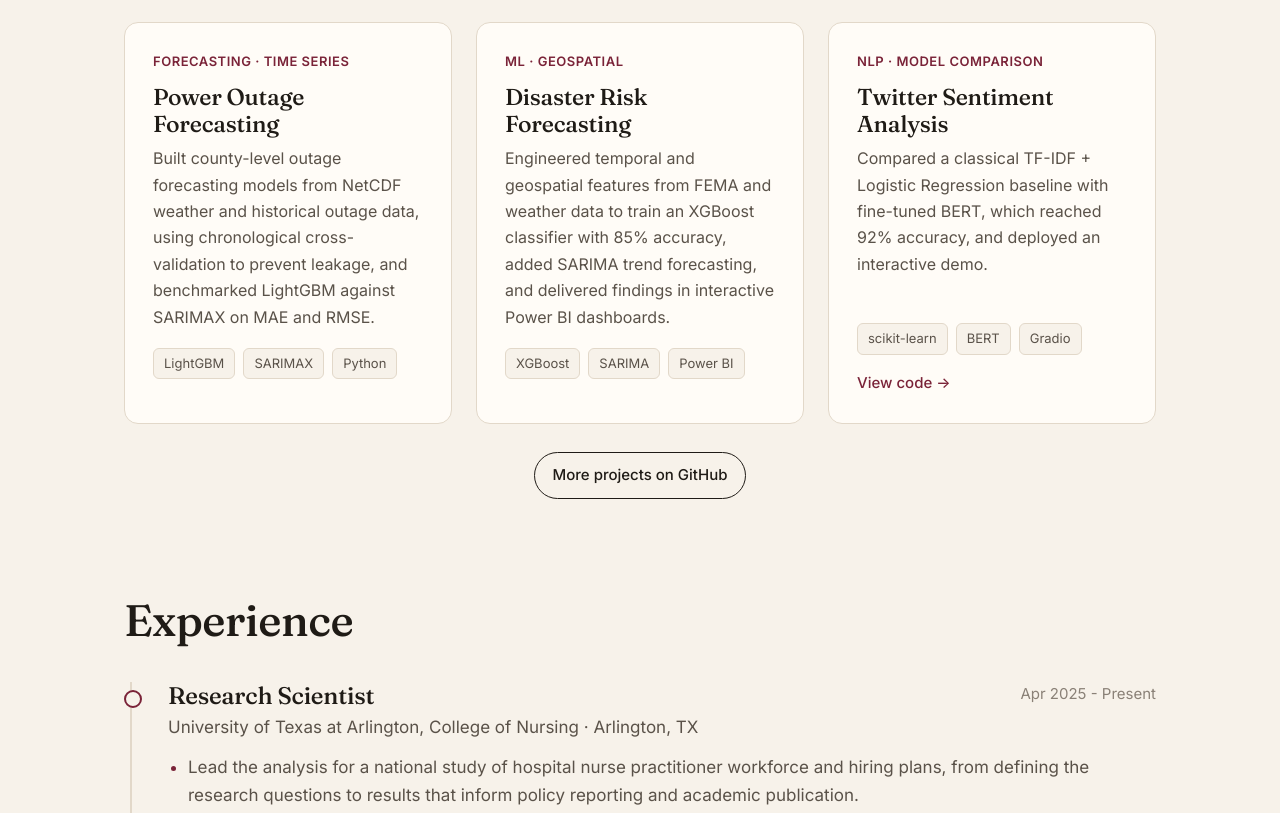
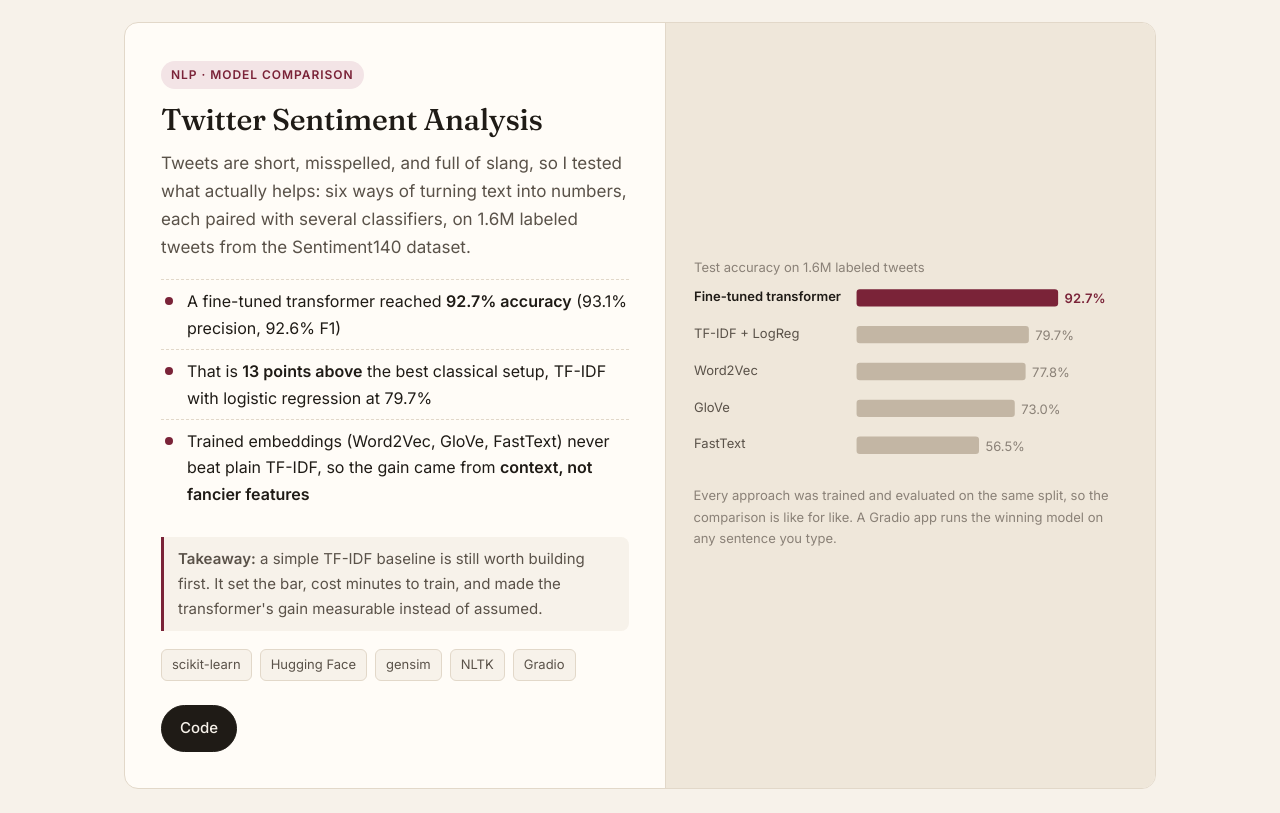
Before and after one commit to SmrithiChembath/smrithichembath.github.io, a plain HTML site: page index.html in a window 1280 px wide. Shown: the part 2826-3639 px from the top of the page. Drawn offline with Linux system fonts and the light colour scheme.

Commit message:
Feature Twitter sentiment project

```diff
--- a/index.html
+++ b/index.html
@@ -138,7 +138,7 @@
     .pipeline .step:last-child { border-bottom: none; }
   }
   /* project grid */
-  .grid { display: grid; grid-template-columns: repeat(3, 1fr); gap: 24px; }
+  .grid { display: grid; grid-template-columns: repeat(2, 1fr); gap: 24px; }
   .card {
     background: var(--card); border: 1px solid var(--line); border-radius: var(--radius);
     padding: 28px; display: flex; flex-direction: column; transition: transform .15s ease, box-shadow .15s ease;
@@ -359,6 +359,33 @@
       </div>
     </article>
 
+    <article class="featured">
+      <div class="body">
+        <span class="pill">NLP · Model comparison</span>
+        <h3>Twitter Sentiment Analysis</h3>
+        <p>Tweets are short, misspelled, and full of slang, so I tested what actually helps: six ways of turning text into numbers, each paired with several classifiers, on 1.6M labeled tweets from the Sentiment140 dataset.</p>
+        <ul class="results">
+          <li>A fine-tuned transformer reached <strong>92.7% accuracy</strong> (93.1% precision, 92.6% F1)</li>
+          <li>That is <strong>13 points above</strong> the best classical setup, TF-IDF with logistic regression at 79.7%</li>
+          <li>Trained embeddings (Word2Vec, GloVe, FastText) never beat plain TF-IDF, so the gain came from <strong>context, not fancier features</strong></li>
+        </ul>
+        <p class="caveat"><strong>Takeaway:</strong> a simple TF-IDF baseline is still worth building first. It set the bar, cost minutes to train, and made the transformer's gain measurable instead of assumed.</p>
+        <div class="stack"><span>scikit-learn</span><span>Hugging Face</span><span>gensim</span><span>NLTK</span><span>Gradio</span></div>
+        <div class="links">
+          <a href="https://github.com/SmrithiChembath/SentimentAnalysisForTwitterData" class="btn solid" target="_blank" rel="noopener">Code</a>
+        </div>
+      </div>
+      <div class="viz">
+        <svg viewBox="0 0 400 200" role="img" aria-label="Accuracy by approach: fine-tuned transformer 92.7%, TF-IDF with logistic regression 79.7%, Word2Vec 77.8%, GloVe 73%, FastText 56.5%.">
+          <g font-family="Inter, sans-serif">
+            <text x="0" y="10" font-size="12" fill="#8a8177">Test accuracy on 1.6M labeled tweets</text>
+            <text x="0" y="37" font-size="12" fill="#1f1b16" font-weight="600">Fine-tuned transformer</text><rect x="150" y="26" width="186" height="16" rx="3" fill="#7a2338"/><text x="342" y="39" font-size="12" fill="#7a2338" font-weight="600">92.7%</text><text x="0" y="71" font-size="12" fill="#5a5249" font-weight="400">TF-IDF + LogReg</text><rect x="150" y="60" width="159" height="16" rx="3" fill="#c3b6a4"/><text x="315" y="73" font-size="12" fill="#8a8177" font-weight="400">79.7%</text><text x="0" y="105" font-size="12" fill="#5a5249" font-weight="400">Word2Vec</text><rect x="150" y="94" width="156" height="16" rx="3" fill="#c3b6a4"/><text x="312" y="107" font-size="12" fill="#8a8177" font-weight="400">77.8%</text><text x="0" y="139" font-size="12" fill="#5a5249" font-weight="400">GloVe</text><rect x="150" y="128" width="146" height="16" rx="3" fill="#c3b6a4"/><text x="302" y="141" font-size="12" fill="#8a8177" font-weight="400">73.0%</text><text x="0" y="173" font-size="12" fill="#5a5249" font-weight="400">FastText</text><rect x="150" y="162" width="113" height="16" rx="3" fill="#c3b6a4"/><text x="269" y="175" font-size="12" fill="#8a8177" font-weight="400">56.5%</text>
+          </g>
+        </svg>
+        <div class="viz-cap">Every approach was trained and evaluated on the same split, so the comparison is like for like. A Gradio app runs the winning model on any sentence you type.</div>
+      </div>
+    </article>
+
     <div class="grid">
       <article class="card">
         <div class="meta">Forecasting · Time series</div>
@@ -371,13 +398,6 @@
         <h3>Disaster Risk Forecasting</h3>
         <p>Engineered temporal and geospatial features from FEMA and weather data to train an XGBoost classifier with 85% accuracy, added SARIMA trend forecasting, and delivered findings in interactive Power BI dashboards.</p>
         <div class="stack"><span>XGBoost</span><span>SARIMA</span><span>Power BI</span></div>
-      </article>
-      <article class="card">
-        <div class="meta">NLP · Model comparison</div>
-        <h3>Twitter Sentiment Analysis</h3>
-        <p>Compared a classical TF-IDF + Logistic Regression baseline with fine-tuned BERT, which reached 92% accuracy, and deployed an interactive demo.</p>
-        <div class="stack"><span>scikit-learn</span><span>BERT</span><span>Gradio</span></div>
-        <a class="more" href="https://github.com/SmrithiChembath/SentimentAnalysisForTwitterData" target="_blank" rel="noopener">View code →</a>
       </article>
     </div>
     <div class="more-link"><a href="https://github.com/SmrithiChembath" class="btn ghost" target="_blank" rel="noopener">More projects on GitHub</a></div>
```
